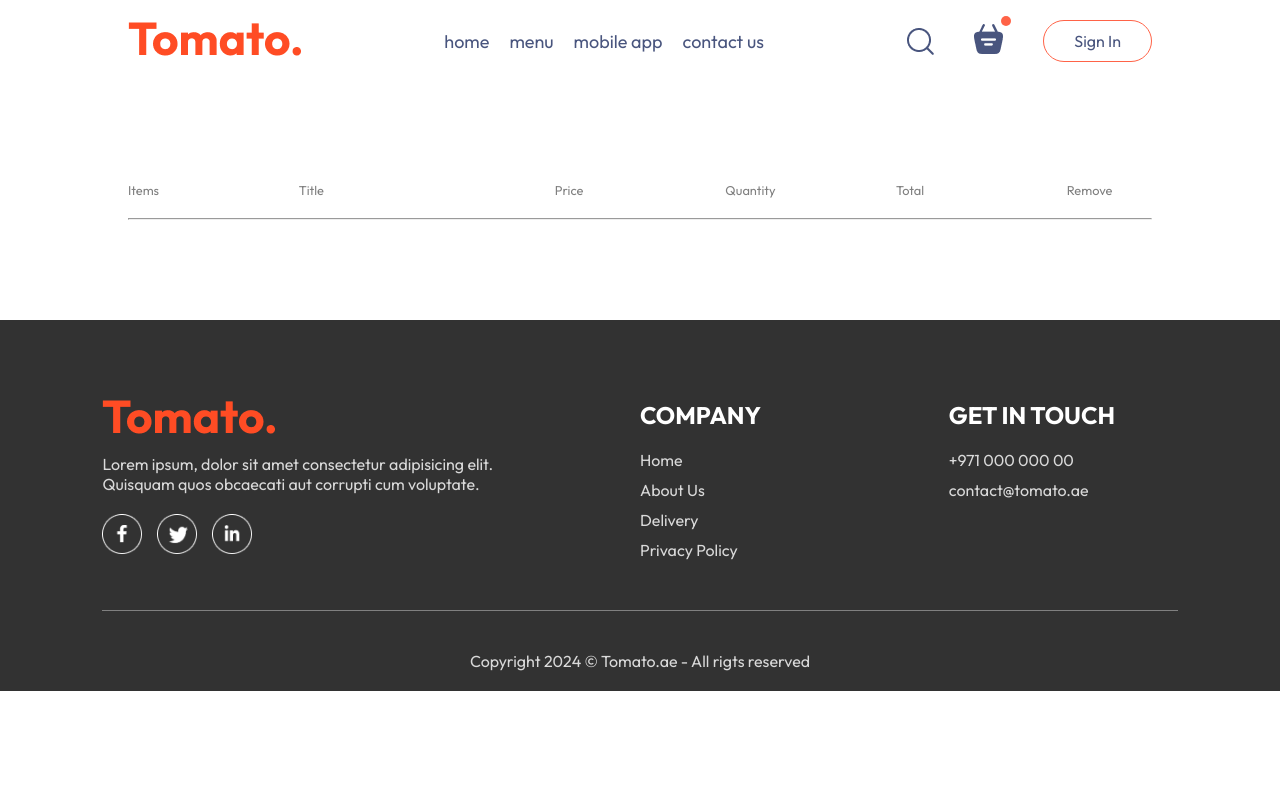
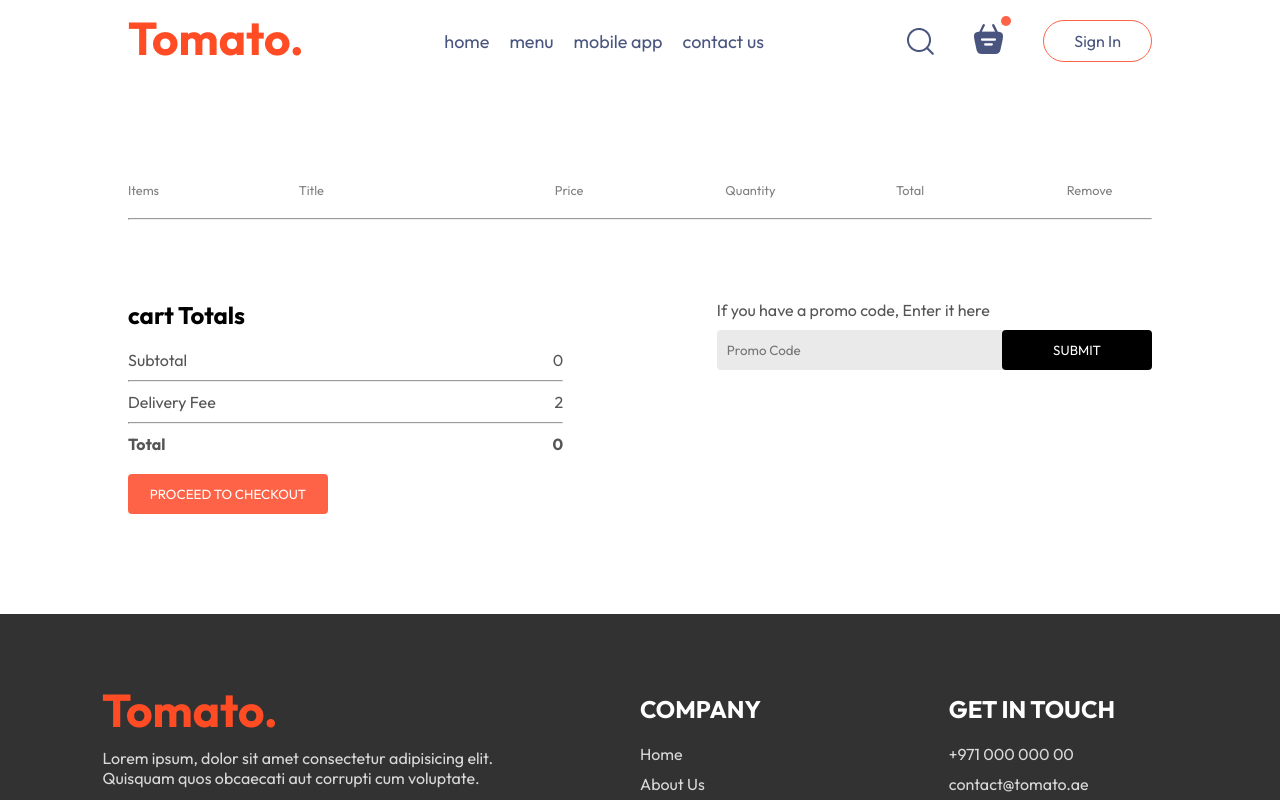
Before and after one commit to sanilal/Food-Delivery-App-Using-React-JS, a React (Vite) app in the folder frontend/: page /cart in a window 1280 px wide. Shown: the top 800 px of the page. Built offline with nearby package versions, Linux system fonts and the light colour scheme.

Commit message:
cart promo added

```diff
--- a/frontend/src/pages/Cart/Cart.css
+++ b/frontend/src/pages/Cart/Cart.css
@@ -22,3 +22,61 @@
 .cart-items-item .close {
     cursor: pointer;
 }
+.cart-bottom {
+    margin-top: 80px;
+    display: flex;
+    justify-content: space-between;
+    gap: max(12vw, 20px);
+}
+.cart-total {
+    flex: 1;
+    display: flex;
+    flex-direction: column;
+    gap: 20px;
+}
+.cart-total-details {
+    display: flex;
+    justify-content: space-between;
+    color: #555;
+}
+.cart-total hr {
+    margin: 10px 0px;
+}
+.cart-total button {
+    border: none;
+    color: white;
+    background-color: tomato;
+    padding: 12px 0px;
+    border-radius: 4px;
+    cursor: pointer;
+    width: max(14vw, 200px);
+
+}
+.cart-promocode {
+    flex: 1;
+}
+.cart-promocode p {
+    color: #555;
+}
+.cart-promocode-input {
+    margin-top: 10px;
+    display: flex;
+    justify-content: space-between;
+    align-items: center;
+    background-color: #eaeaea;
+    border-radius: 4px;
+}
+.cart-promocode-input input {
+    background: transparent;
+    border: none;
+    outline: none;
+    padding-left: 10px;
+}
+.cart-promocode-input button {
+    width: max(10vw, 150px);
+    padding: 12px 5px;
+    background-color: black;
+    border: none;
+    color: white;
+    border-radius: 4px;
+}
--- a/frontend/src/pages/Cart/Cart.jsx
+++ b/frontend/src/pages/Cart/Cart.jsx
@@ -36,6 +36,35 @@
             }
         })}
       </div>
+      <div className="cart-bottom">
+        <div className="cart-total">
+          <h2>cart Totals</h2>
+          <div>
+            <div className="cart-total-details">
+                <p>Subtotal</p>
+                <p>{0}</p>
+            </div>
+            <hr />
+            <div className="cart-total-details">
+              <p>Delivery Fee</p>
+              <p>{2}</p>
+            </div>
+            <hr />
+            <div className="cart-total-details">
+              <b>Total</b>
+              <b>{0}</b>
+            </div>
+          </div>
+            <button>PROCEED TO CHECKOUT</button>
+        </div>
+        <div className="cart-promocode">
+          <p>If you have a promo code, Enter it here</p>
+          <div className='cart-promocode-input'>
+            <input type="text" placeholder='Promo Code' />
+            <button>SUBMIT</button>
+          </div>
+        </div>
+      </div>
     </div>
   )
 }
```
